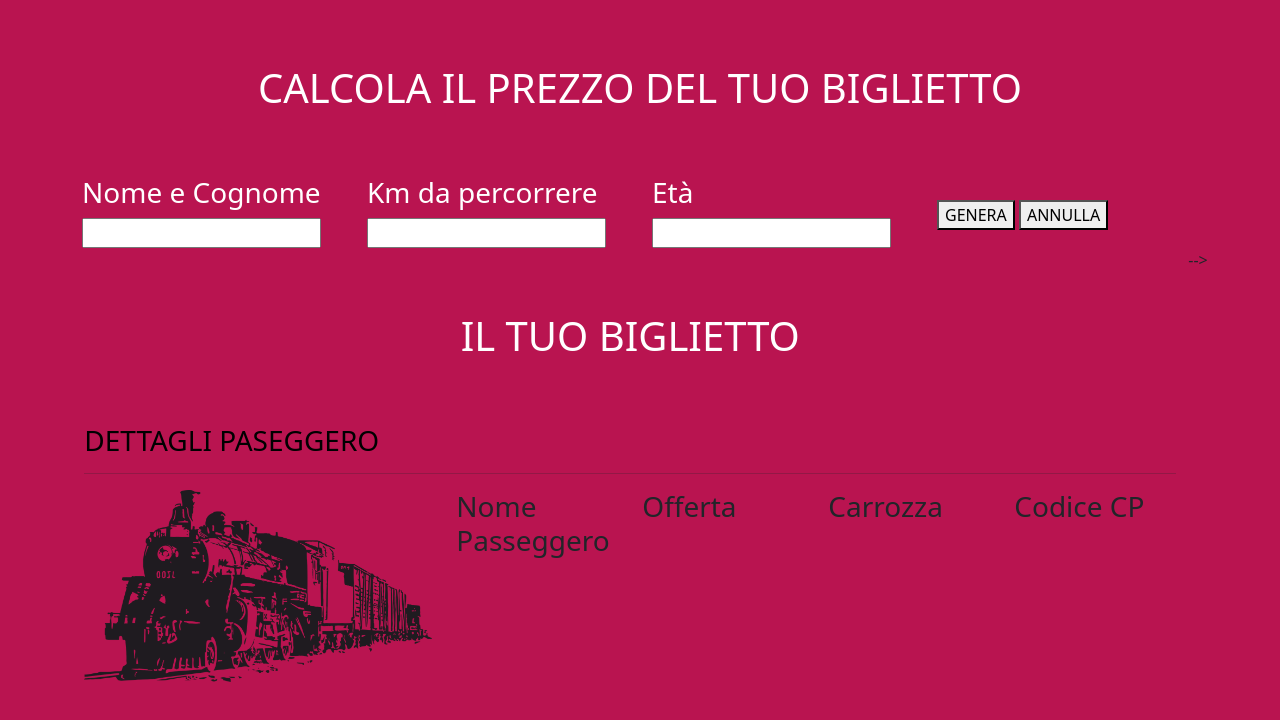
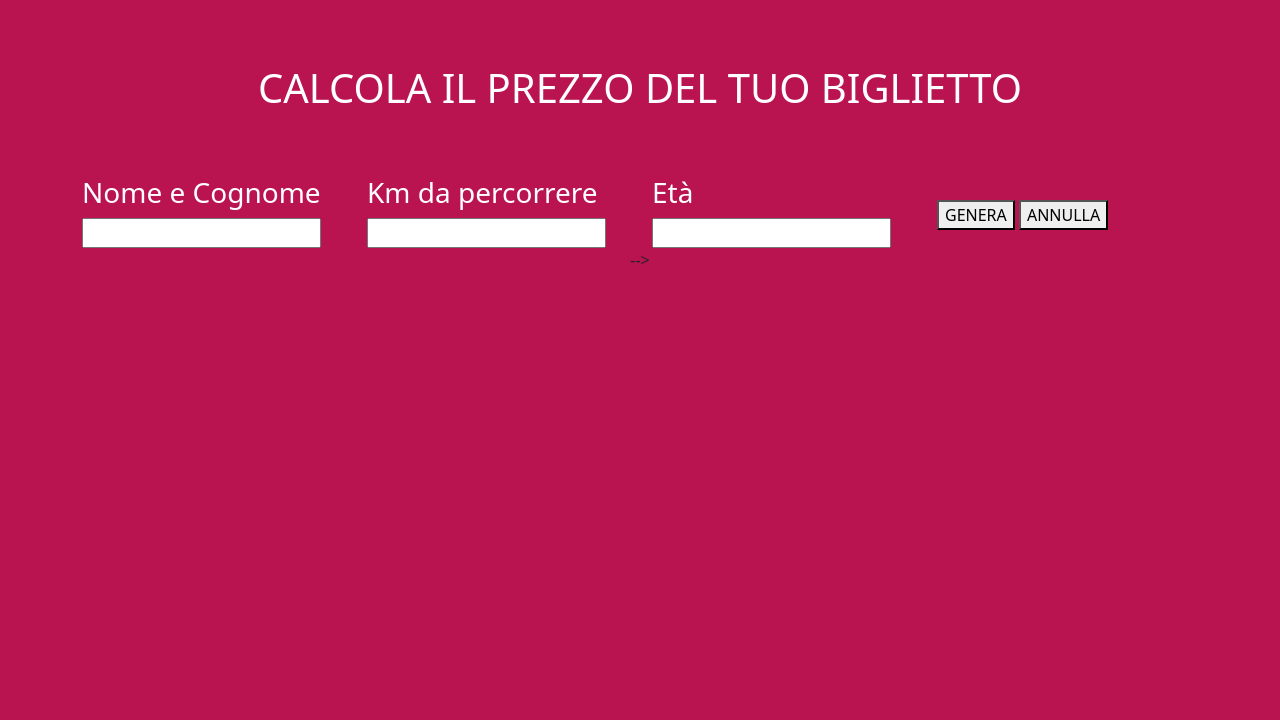
Before and after one commit to GianmariaFatta/js-biglietto-treno-form, a plain HTML site: page index.html in a window 1280 px wide. Drawn offline with nearby package versions, Linux system fonts and the light colour scheme.

Commit message:
FINAL COMMIT

```diff
--- a/index.html
+++ b/index.html
@@ -35,7 +35,7 @@
                 <button id="erase">ANNULLA </button>
             </div>
 
-            <div class="row">
+            <div id="ticket" class="row d-none">
                 <div class="col-12">
                     <h1 class=" p-3 text-center text-white m-5">IL TUO BIGLIETTO </h1>
                     <h3 class="text-black">DETTAGLI PASEGGERO</h3>
@@ -45,20 +45,20 @@
                     <img src="img/train.png" alt="" class="img-fluid">
                 </div>
                 <div class="col-2">
-                    <h3>Nome Passeggero </h3> <span id="username" value=""></span>
+                    <h3>Nome Passeggero </h3> <span id="username" value="" class="h3 text-white"></span>
                 </div>
                 <div class="col-2">
-                    <h3>Offerta</h3> <span id="discount"></span>
+                    <h3>Offerta</h3> <span id="discount" class="h3 text-white"></span>
                 </div>
                 <div class="col-2">
-                    <h3>Carrozza</h3> <span id="train"></span>
+                    <h3>Carrozza</h3> <span id="train" class="h3 text-white"></span>
 
                 </div>
                 <div class="col-2">
-                    <h3>Codice CP</h3> <span id="code"></span>
+                    <h3>Codice CP</h3> <span id="code" class="h3 text-white"></span>
                 </div>
                 <div class="col-12 d-flex text-black justify-content-end">
-                    <h1 id="money" class="  bounce-in-right"></h1>
+                    <h1 id="money" class=" text-white" ></h1>
                 </div>
 
 
--- a/js/script.js
+++ b/js/script.js
@@ -27,6 +27,7 @@ const ageElement =document.getElementById("age")
 const discountElement=document.getElementById("discount")
 const trainElement=document.getElementById("train")
 const codElement=document.getElementById("code")
+const ticketElement=document.getElementById("ticket")
 
 
 
@@ -42,6 +43,7 @@ eraseButton.addEventListener("click", function(){
     codElement.innerText="";
     discountElement.innerText="";
 
+    ticketElement.classList.add("d-none")
 
 })
 genButton.addEventListener("click", function(){
@@ -107,7 +109,7 @@ genButton.addEventListener("click", function(){
         discountElement.innerText="///"
     }
 
-
+    ticketElement.classList.remove("d-none")
 
 });
 
```
